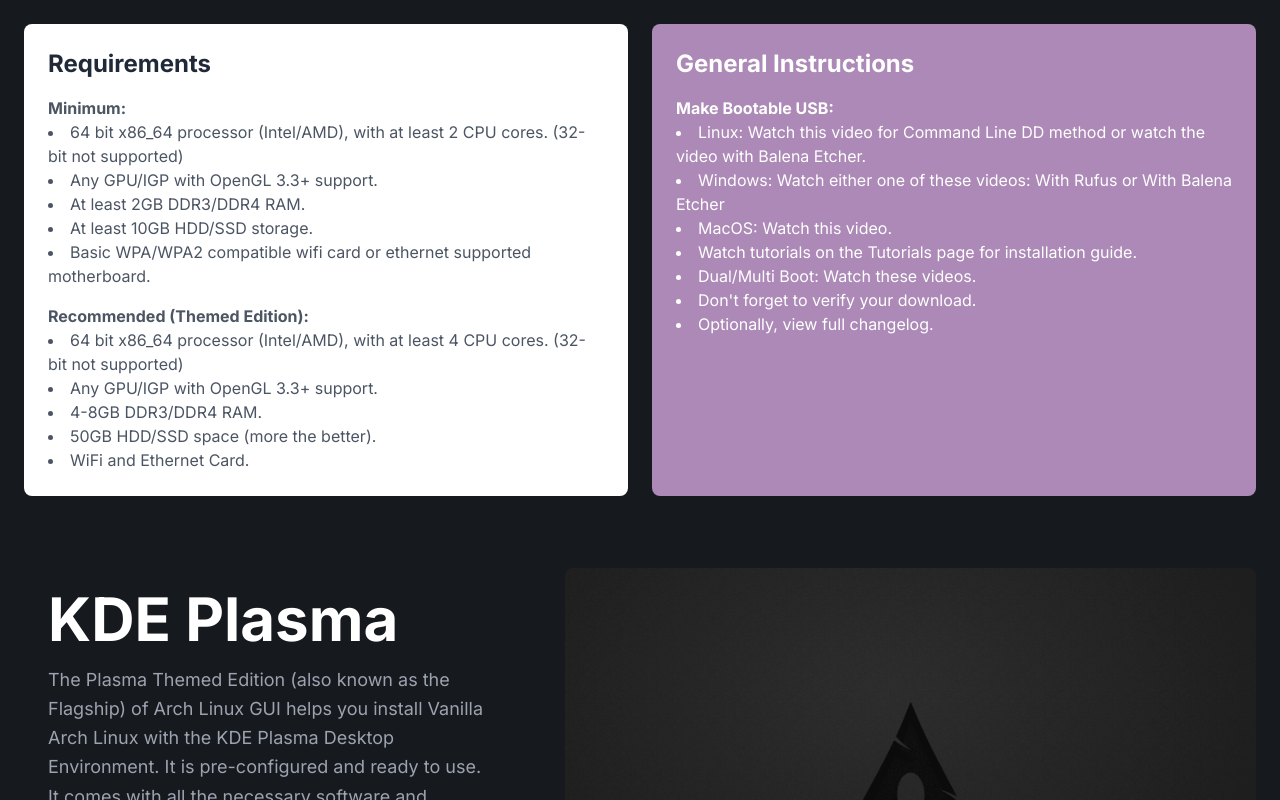
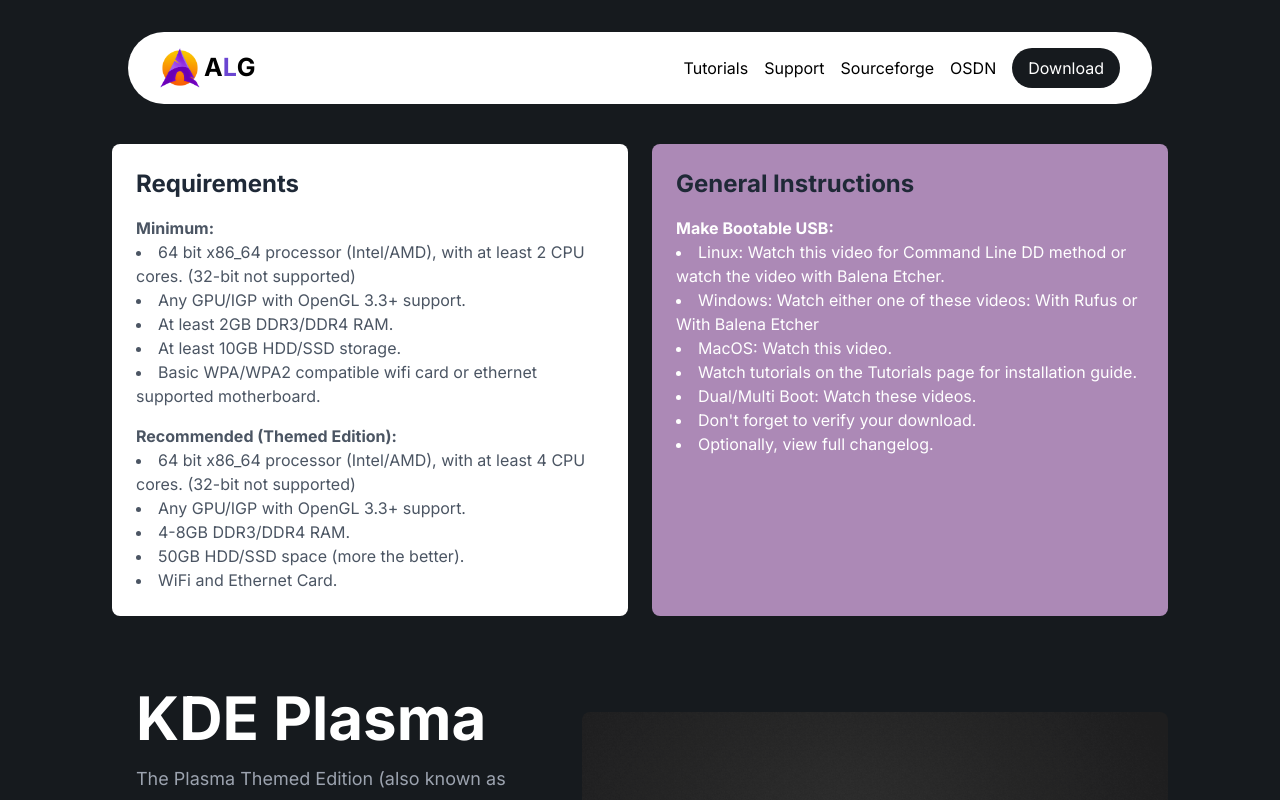
Before and after one commit to 0amirk/alg, a Next.js app: page /downloads in a window 1280 px wide. Shown: the top 800 px of the page. Built offline with nearby package versions, Linux system fonts and the light colour scheme.

Commit message:
added route for download page

```diff
--- a/app/Navbar.js
+++ b/app/Navbar.js
@@ -1,11 +1,13 @@
-import Image from "next/image";
+import Link from 'next/link';
+import Image from 'next/image';
+
 export default function Navbar() {
   return (
     <section className="absolute w-full mt-8">
       <div className="flex justify-center">
         <div className="flex justify-between items-center px-8 py-4 rounded-full w-[80%] bg-white">
           <div className="flex items-center gap-1">
-            <Image src="/alg-logo.png" width={40} height={40} />
+            <Image src="/alg-logo.png" width={40} height={40} alt="ALG Logo" />
             <div className="flex font-bold">
               <p className="text-[25px]">A</p>
               <p className="text-[25px] text-[#6a45d1]">L</p>
@@ -17,9 +19,9 @@
             <p>Support</p>
             <p>Sourceforge</p>
             <p>OSDN</p>
-            <button className="px-4 py-2 bg-[#161a1e] rounded-3xl text-white">
+            <Link href="/downloads" className="px-4 py-2 bg-[#161a1e] rounded-3xl text-white">
               Download
-            </button>
+            </Link>
           </div>
         </div>
       </div>
--- a/app/downloads/page.js
+++ b/app/downloads/page.js
@@ -1,13 +1,15 @@
 import Head from 'next/head';
+import Navbar from '../Navbar';
 import Footer from '../Footer';
 
 export default function Downloads() {
   return (
-    <div className="min-h-screen  bg-[#161a1e] text-white">
+    <div className="min-h-screen  bg-[#161a1e] ">
+    <Navbar />
       <Head>
         <title>Download Page</title>
       </Head>
-      <div className="container mx-auto p-6">
+      <div className="container mx-auto px-4 md:pt-36 sm:px-12 md:px-20 lg:px-28">
         <div className="grid grid-cols-1 md:grid-cols-2 gap-6 mb-12">
           <div className="bg-[#FFFFFF] p-6 rounded-lg">
             <h2 className="text-2xl text-gray-800 font-bold mb-4">Requirements</h2>
@@ -29,9 +31,9 @@
             </ul>
           </div>
           <div className="bg-[#ac89b6] p-6 rounded-lg">
-            <h2 className="text-2xl font-bold mb-4">General Instructions</h2>
-            <p><strong>Make Bootable USB:</strong></p>
-            <ul className="list-disc list-inside mb-4">
+            <h2 className="text-2xl text-gray-800 font-bold mb-4">General Instructions</h2>
+            <p className='text-white'><strong>Make Bootable USB:</strong></p>
+            <ul className="list-disc list-inside mb-4 text-white">
               <li>Linux: Watch this video for Command Line DD method or watch the video with Balena Etcher.</li>
               <li>Windows: Watch either one of these videos: With Rufus or With Balena Etcher</li>
               <li>MacOS: Watch this video.</li>
@@ -45,7 +47,7 @@
 
         <div className="grid grid-cols-1 md:grid-cols-40-60 gap-6 mb-12">
   <div className="p-6 rounded-lg flex flex-col justify-center">
-    <h2 className="text-6xl font-bold mb-4">KDE Plasma</h2>
+    <h2 className="text-6xl font-bold mb-4 text-white">KDE Plasma</h2>
     <p className="mb-4 text-lg text-gray-400 leading-relaxed">
       The Plasma Themed Edition (also known as the Flagship) of Arch Linux GUI helps you install Vanilla Arch Linux with the KDE Plasma Desktop Environment. It is pre-configured and ready to use. It comes with all the necessary software and settings to help users get started quickly.
     </p>
@@ -69,7 +71,7 @@
     <img src="gnome.jpg" alt="GNOME" className="mx-auto mb-4 rounded-lg" />
   </div>
   <div className="p-6 rounded-lg flex flex-col justify-center">
-    <h2 className="text-6xl font-bold mb-4">GNOME</h2>
+    <h2 className="text-6xl font-bold mb-4 text-white">GNOME</h2>
     <p className="mb-4 text-lg text-gray-400 leading-relaxed">
       The GNOME Edition of Arch Linux GUI helps you install Vanilla Arch Linux with the GNOME Desktop Environment. It is pre-configured and ready to use. It comes with all the necessary software and settings to help users get started quickly.
     </p>
@@ -87,7 +89,7 @@
 
 <div className="grid grid-cols-1 md:grid-cols-40-60 gap-6 mb-12">
   <div className="p-6 rounded-lg flex flex-col justify-center">
-    <h2 className="text-6xl font-bold mb-4">XFCE</h2>
+    <h2 className="text-6xl font-bold mb-4 text-white">XFCE</h2>
     <p className="mb-4 text-lg text-gray-400 leading-relaxed">
       The XFCE Edition of Arch Linux GUI helps you install Vanilla Arch Linux with the XFCE Desktop Environment. It is pre-configured and ready to use. It comes with all the necessary software and settings to help users get started quickly.
     </p>
--- a/app/page.js
+++ b/app/page.js
@@ -11,7 +11,7 @@
       <Navbar />
       <Hero />
       <Footer />
-      <DownloadPage />
+      {/* <DownloadPage /> */}
     </main>
   );
 }
```
